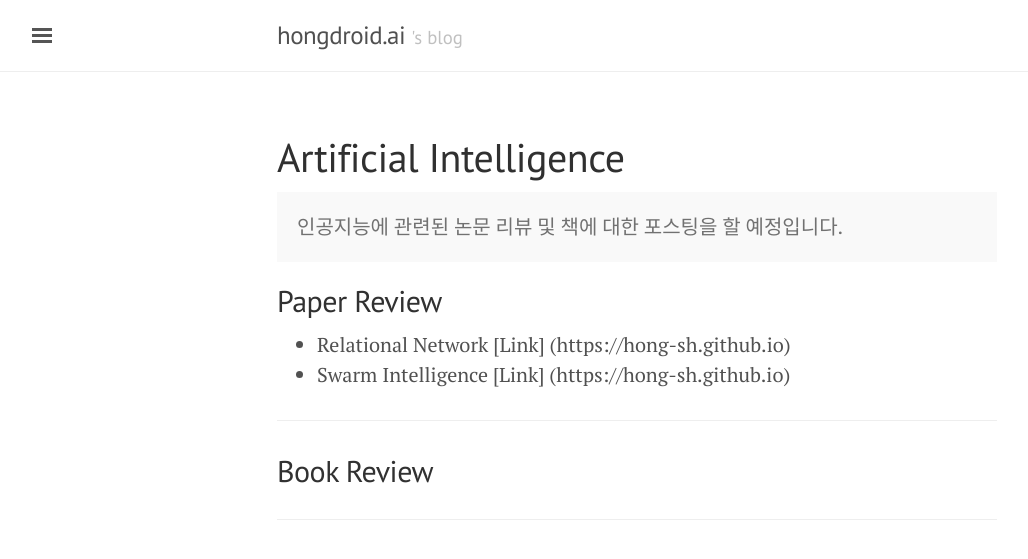
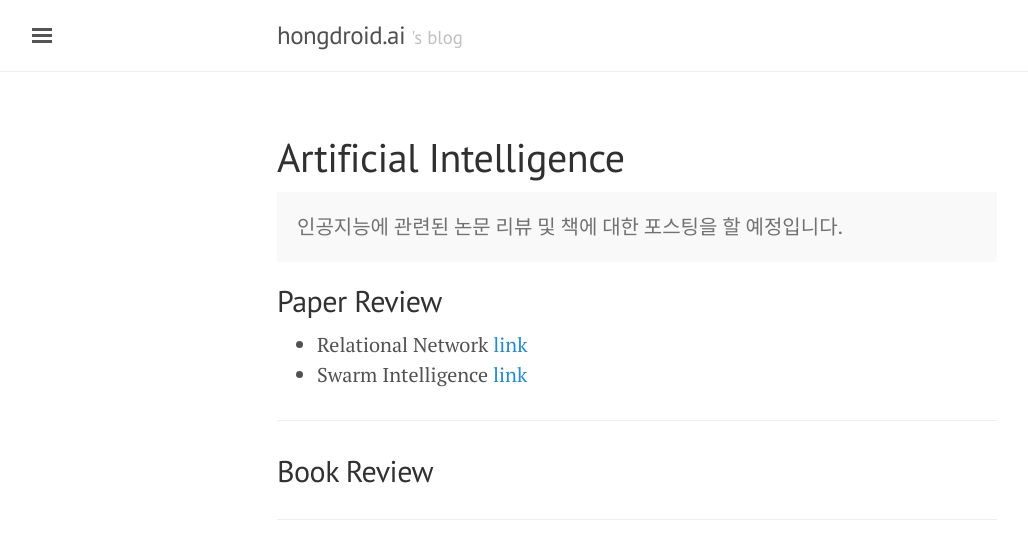
Before and after one commit to hong-sh/hong-sh.github.io, a Jekyll site: the page built from artificial_intelligence.md, in a window 1280 px wide. Shown: the top 559 px of the page, without its empty margins (3-1031 px from the left). Built offline with Jekyll 4.4.1, drawn with Linux system fonts in a browser that asks for light colours.

Commit message:
category update

```diff
--- a/artificial_intelligence.md
+++ b/artificial_intelligence.md
@@ -9,8 +9,8 @@ title: Artificial Intelligence
 
 ## Paper Review
 
- * Relational Network [Link] (https://hong-sh.github.io)
- * Swarm Intelligence [Link] (https://hong-sh.github.io)
+ * Relational Network [link](https://hong-sh.github.io)
+ * Swarm Intelligence [link](https://hong-sh.github.io)
 
  ------------------------------------------------------------------------------------------------
 
```
